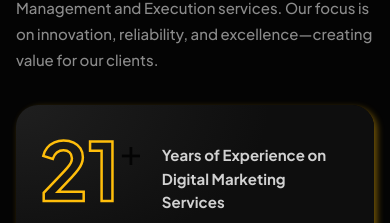
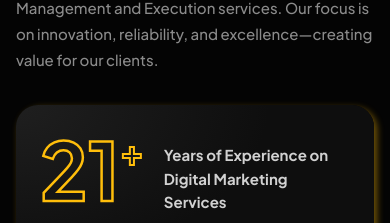
Before and after one commit to tahirmehmood-dev/recreate-figma-design, a Next.js app: page / in a window 390 px wide. Shown: the part 1110-1333 px from the top of the page. Built offline with nearby package versions, Linux system fonts and the light colour scheme.

Commit message:
update responsiveness; icon color

```diff
--- a/src/app/components/MobileOurExpertise.tsx
+++ b/src/app/components/MobileOurExpertise.tsx
@@ -67,7 +67,7 @@ export default function MobileOurExpertise() {
             >
               21
             </span>
-            <span className="mt-1 text-[36px] font-normal leading-none text-[#040404]">+</span>
+            <span className="mt-1 text-[36px] font-bold leading-none" style={{ WebkitTextStroke: "2px #FFBE0B", color: "transparent" }}>+</span>
           </div>
           {/* Label */}
           <p className="mt-[14px] text-[15px] font-bold leading-[1.55] text-[#d1d1d1]">
```
